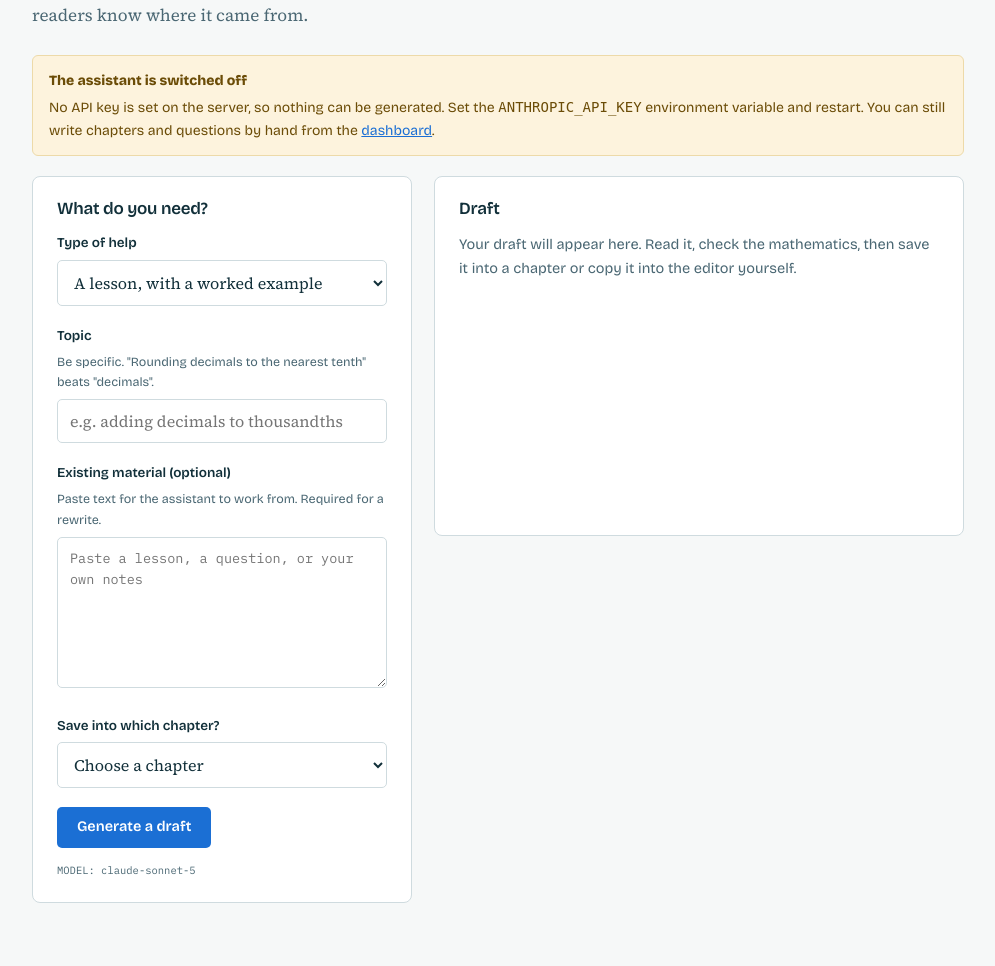
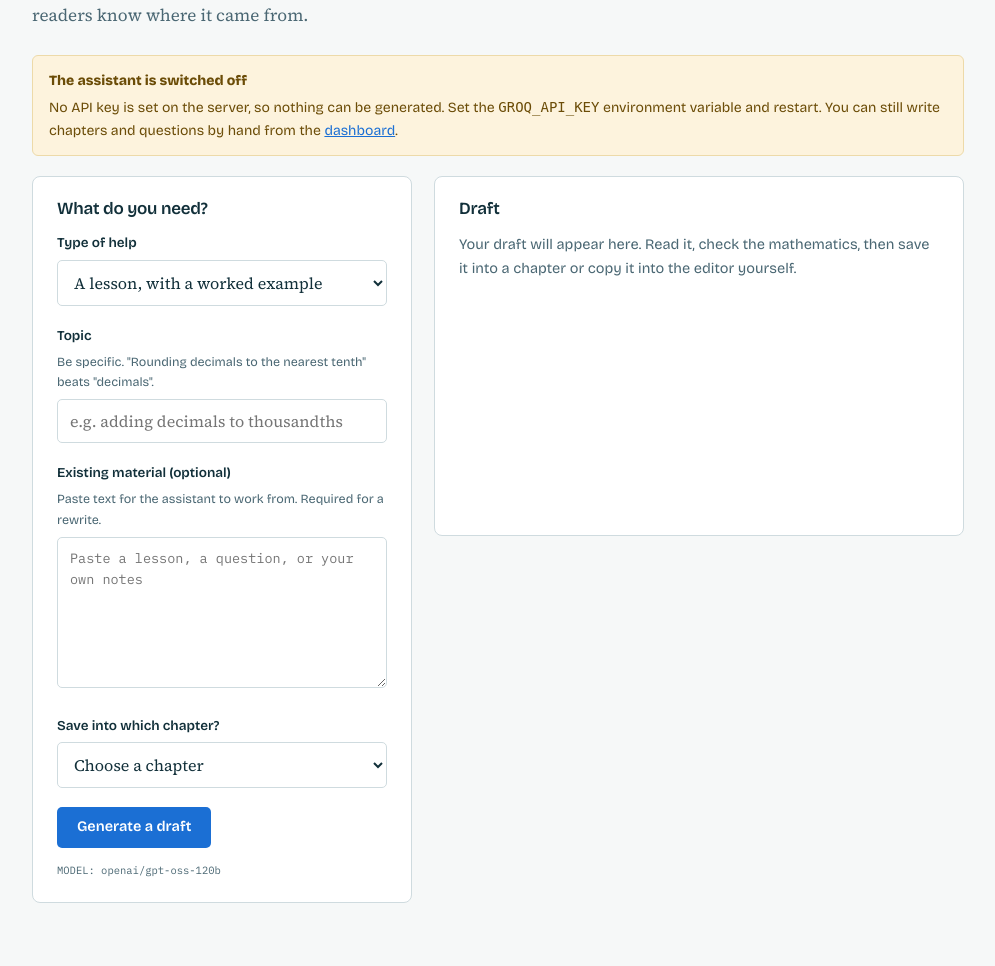
Before and after one commit to Jit23456/grade-5-math-, a Flask app: page /teacher/assistant in a window 1280 px wide. Shown: the part 221-1187 px from the top of the page, without its empty margins (142-1137 px from the left). Run offline with Flask 3, Linux system fonts and the light colour scheme; the visitor is signed in with stand-in values (Sample User, id 1); data comes from the database, SQL or seed files in the repository.

Commit message:
Switch the AI assistant from Anthropic to Groq
Groq offers a free API tier. The assistant now calls Groq's
OpenAI-compatible chat completions endpoint, configured with
GROQ_API_KEY, GROQ_MODEL (default openai/gpt-oss-120b) and GROQ_API_URL.
A local .env file is loaded at startup if present.

Co-Authored-By: Claude Opus 5.5 <noreply@anthropic.com>

```diff
--- a/app.py
+++ b/app.py
@@ -20,11 +20,20 @@ BASE = os.path.dirname(os.path.abspath(__file__))
 DB_PATH = os.environ.get("MATH5_DB", os.path.join(BASE, "data", "math5.sqlite3"))
 SEED_PATH = os.path.join(BASE, "data", "seed.json")
 
-# --- AI assistant configuration -------------------------------------------
-API_URL = os.environ.get("ANTHROPIC_API_URL", "https://api.anthropic.com/v1/messages").strip()
-API_KEY = os.environ.get("ANTHROPIC_API_KEY", "").strip()
-API_MODEL = os.environ.get("ANTHROPIC_MODEL", "claude-sonnet-5").strip()
-API_VERSION = "2023-06-01"
+# Load a local .env file if there is one. Values already in the environment win.
+_ENV_PATH = os.path.join(BASE, ".env")
+if os.path.exists(_ENV_PATH):
+    with open(_ENV_PATH, encoding="utf-8") as f:
+        for line in f:
+            line = line.strip()
+            if line and not line.startswith("#") and "=" in line:
+                k, v = line.split("=", 1)
+                os.environ.setdefault(k.strip(), v.strip().strip("'\""))
+
+# --- AI assistant configuration (Groq) ------------------------------------
+API_URL = os.environ.get("GROQ_API_URL", "https://api.groq.com/openai/v1/chat/completions").strip()
+API_KEY = os.environ.get("GROQ_API_KEY", "").strip()
+API_MODEL = os.environ.get("GROQ_MODEL", "openai/gpt-oss-120b").strip()
 
 SOURCES = {
     "curriculum": ("Curriculum", "Seeded from the BC learning standards"),
@@ -1003,21 +1012,22 @@ Six to eight terms. No preamble, no numbering, no markdown formatting.""",
 }
 
 
-def call_claude(system, user, max_tokens=2000):
-    """POST to the Claude Messages API. Returns (text, error)."""
+def call_ai(system, user, max_tokens=2000):
+    """POST to the Groq chat completions API. Returns (text, error)."""
     if not API_KEY:
         return None, ("The AI assistant is switched off because no API key is set. "
-                      "Set ANTHROPIC_API_KEY in the environment and restart the server.")
+                      "Set GROQ_API_KEY in the environment and restart the server.")
     payload = json.dumps({
         "model": API_MODEL,
         "max_tokens": max_tokens,
-        "system": system,
-        "messages": [{"role": "user", "content": user}],
+        "messages": [{"role": "system", "content": system},
+                     {"role": "user", "content": user}],
     }).encode()
     req = urllib.request.Request(API_URL, data=payload, method="POST", headers={
         "content-type": "application/json",
-        "x-api-key": API_KEY,
-        "anthropic-version": API_VERSION,
+        "authorization": "Bearer " + API_KEY,
+        # Groq rejects urllib's default User-Agent.
+        "user-agent": "math5-platform/1.0",
     })
     try:
         with urllib.request.urlopen(req, timeout=120) as r:
@@ -1032,8 +1042,10 @@ def call_claude(system, user, max_tokens=2000):
         return None, "Could not reach the API: %s" % e.reason
     except Exception as e:
         return None, "Unexpected error: %s" % e
-    text = "".join(b.get("text", "") for b in body.get("content", [])
-                   if b.get("type") == "text").strip()
+    try:
+        text = (body["choices"][0]["message"].get("content") or "").strip()
+    except (KeyError, IndexError, TypeError):
+        text = ""
     if not text:
         return None, "The API returned no text."
     return text, None
@@ -1086,7 +1098,7 @@ def ai_generate():
     if context:
         user += "\n\nExisting material for reference:\n%s" % context[:6000]
 
-    text, err = call_claude(PROMPTS[kind], user.strip(),
+    text, err = call_ai(PROMPTS[kind], user.strip(),
                             max_tokens=3000 if kind == "questions" else 2000)
     if err:
         log_ai(kind, topic or context[:80], False, err)
--- a/render.yaml
+++ b/render.yaml
@@ -38,8 +38,9 @@ services:
         sync: false
 
       # Leave unset to keep the AI assistant switched off. Add it in the dashboard
-      # to switch it on; the rest of the app works either way.
-      - key: ANTHROPIC_API_KEY
+      # to switch it on; the rest of the app works either way. Free keys come from
+      # https://console.groq.com/keys
+      - key: GROQ_API_KEY
         sync: false
 
       # Sends the sign-up code by SMS. Left unset, teachers can still sign up but
--- a/templates/assistant.html
+++ b/templates/assistant.html
@@ -11,7 +11,7 @@
   {% if not ai_ready %}
   <div class="warnbox"><b>The assistant is switched off</b>
   No API key is set on the server, so nothing can be generated. Set the
-  <code>ANTHROPIC_API_KEY</code> environment variable and restart. You can still write
+  <code>GROQ_API_KEY</code> environment variable and restart. You can still write
   chapters and questions by hand from the <a href="{{ url_for('dashboard') }}">dashboard</a>.</div>
   {% else %}
   <div class="warnbox"><b>Check the mathematics before you save</b>
--- a/templates/dashboard.html
+++ b/templates/dashboard.html
@@ -12,7 +12,7 @@
   {% if not ai_ready %}
   <div class="warnbox"><b>The AI assistant is switched off</b>
   No API key is set, so the assistant cannot generate anything. Set the
-  <code>ANTHROPIC_API_KEY</code> environment variable and restart the server.
+  <code>GROQ_API_KEY</code> environment variable and restart the server.
   Everything else works normally.</div>
   {% endif %}
 
```
Also changed, not shown: README.md, 3 other files.
